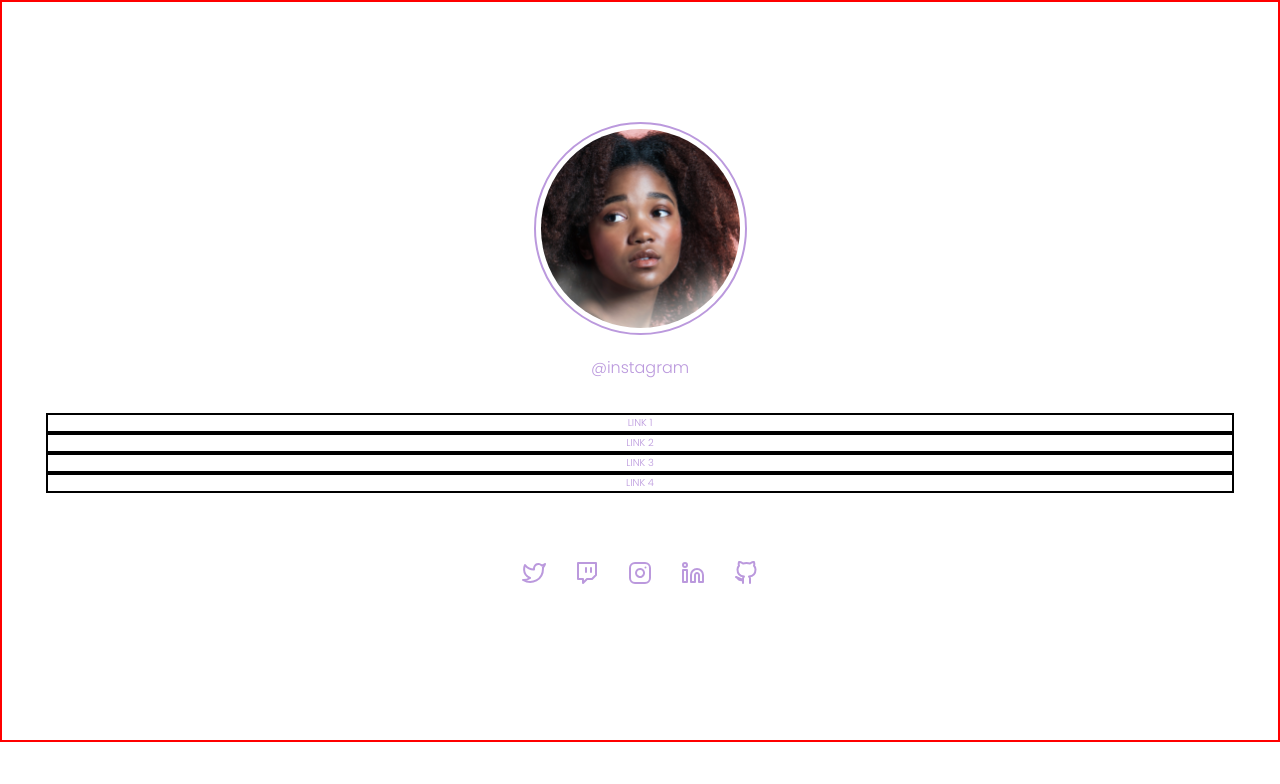
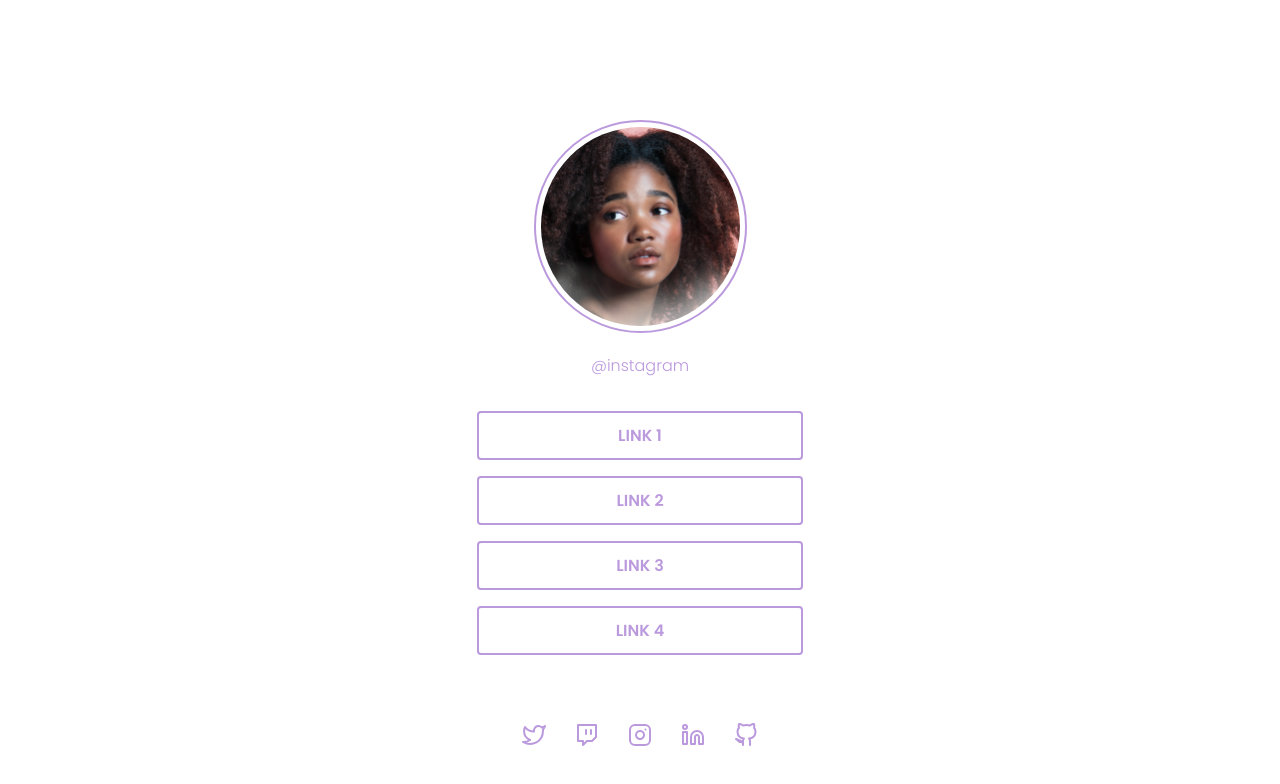
Before and after one commit to murilloressineti/desafios-rocketseat, a plain HTML site: page nivel-basico/Social-tree/index.html in a window 1280 px wide. Drawn offline with Linux system fonts and the light colour scheme.

Commit message:
Finalização html e css

```diff
--- a/nivel-basico/Social-tree/index.html
+++ b/nivel-basico/Social-tree/index.html
@@ -5,7 +5,6 @@
     <meta name="viewport" content="width=device-width, initial-scale=1.0">
     <title>Social Tree</title>
     <link rel="stylesheet" href="style.css">
-    <link rel="stylesheet" href="media-query.css">
 
     <link rel="preconnect" href="https://fonts.googleapis.com">
     <link rel="preconnect" href="https://fonts.gstatic.com" crossorigin>
@@ -19,10 +18,18 @@
         </div>
 
         <ul>
-            <li><a href="#">LINK 1</a></li>
-            <li><a href="#">LINK 2</a></li>
-            <li><a href="#">LINK 3</a></li>
-            <li><a href="#">LINK 4</a></li>
+            <a href="#">
+                <li>LINK 1</li>
+            </a>
+            <a href="#">
+                <li>LINK 2</li>
+            </a>
+            <a href="#">
+                <li>LINK 3</li>
+            </a>
+            <a href="#">
+                <li>LINK 4</li>
+            </a>
         </ul>
 
     <footer>
--- a/nivel-basico/Social-tree/style.css
+++ b/nivel-basico/Social-tree/style.css
@@ -22,10 +22,10 @@ body {
 }
 
 .content {
+    text-align: center;
+
+    padding: 12rem 4.4rem 15rem;
     width: 100%;
-    padding: 12rem 4.4rem 15rem;
-    text-align: center;
-    border: 2px solid red;
 }
 
 .profile img {
@@ -40,27 +40,42 @@ body {
     font-weight: 300;
 
     margin-top: 1.5rem;
+    margin-bottom: 3.3rem;
 }
 
 ul {
+    display: flex;
+    flex-direction: column;
+    align-items: center;
+    gap: 1.6rem;
+
     list-style: none;
-
     margin-top: 3.3rem;
 }
 
-li {
-    border: 2px solid black;
-}
-
-li a {
+ul a {
     color: var(--color-02);
     text-decoration: none;
 }
 
+li {
+    font-size: 1.6rem;
+    font-weight: 600;
+
+    display: flex;
+    align-items: center;
+    justify-content: center;
+
+    width: 32.6rem;
+    height: 4.9rem;
+    border: 0.2rem solid var(--color-02);
+    border-radius: 0.4rem;
+}
+
 .icons {
-    margin-top: 6.8rem;
-
     display: flex;
     justify-content: center;
     gap: 2.9rem;
+
+    margin-top: 6.8rem;
 }
```
